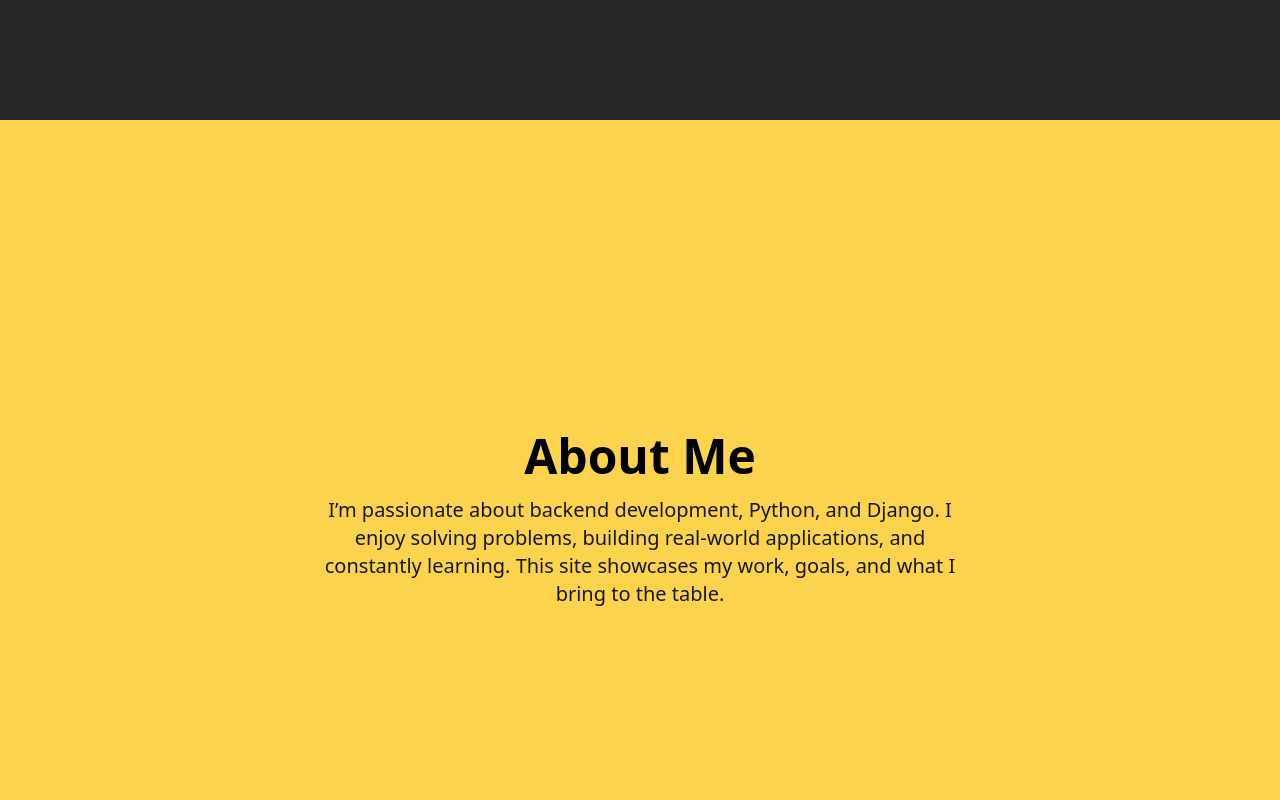
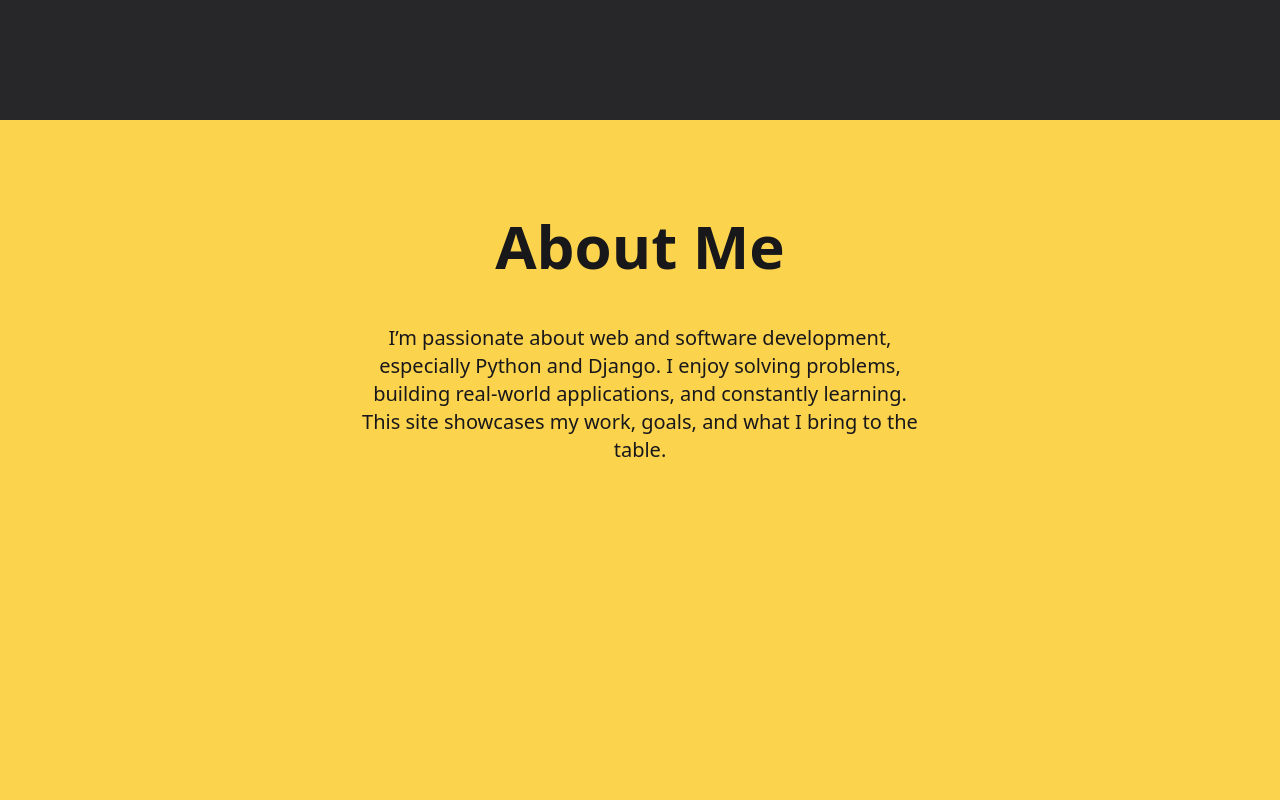
Before and after one commit to HeberGCodes/my-portfolio-frontend, a React (Create React App) app: page / in a window 1280 px wide. Shown: the part 680-1480 px from the top of the page. Built offline with nearby package versions, Linux system fonts and the light colour scheme.

Commit message:
About: adjust layout and spacing of bio text

```diff
--- a/src/sections/About.jsx
+++ b/src/sections/About.jsx
@@ -1,9 +1,10 @@
 export default function About() {
     return (
-      <div className="min-h-screen flex flex-col justify-center items-center bg-amber-300">
-        <h2 className="text-5xl text-black font-bold mb-4 text-center">About Me</h2>
-        <p className="text-xl text-zinc-900 text-center max-w-2xl">
-          I’m passionate about backend development, Python, and Django. I enjoy solving problems, building real-world applications, and constantly learning.
+      <div className="min-h-screen flex flex-col items-center bg-amber-300 text-zinc-900 p-6 pt-24 pb-12">
+
+        <h2 className="text-6xl font-bold text-center mb-12">About Me</h2>
+        <p className="text-xl text-zinc-900 text-center max-w-xl">
+          I’m passionate about web and software development, especially Python and Django. I enjoy solving problems, building real-world applications, and constantly learning.
           This site showcases my work, goals, and what I bring to the table.
         </p>
       </div>
```
